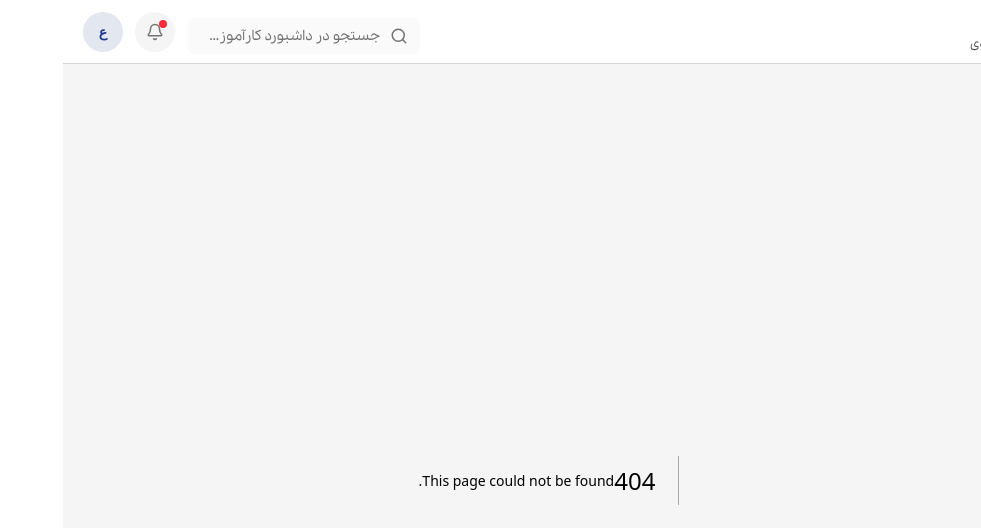
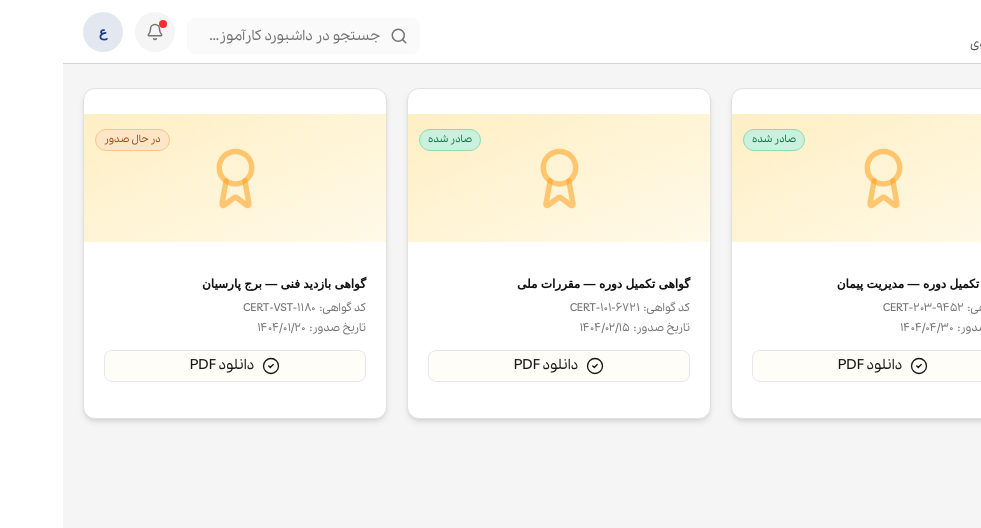
Before and after one commit to parrsa/InternshipNezam, a Next.js app: page /users/certificates in a window 1280 px wide. Before the commit this address had no page. Shown: the top 528 px of the page, without its empty margins (299-1280 px from the left). Built offline with nearby package versions, Linux system fonts and the light colour scheme; a web font is replaced by a local one.

Commit message:
complet certificate iten

```diff
--- /dev/null
+++ b/app/users/certificates/page.tsx
@@ -0,0 +1,120 @@
+"use client"
+import { Button } from '@/app/components/ui/Button'
+import { cn } from '@/lib/cn'
+import { Award, CheckCircle2, Download } from 'lucide-react'
+
+type CertificateStatus = 'issued' | 'issuing'
+
+interface CertificateItem {
+    id: number
+    title: string
+    code: string
+    date: string
+    status: CertificateStatus
+    fileUrl?: string
+}
+
+const CERTIFICATES: CertificateItem[] = [
+    {
+        id: 1,
+        title: 'گواهی تکمیل دوره — مدیریت پیمان',
+        code: 'CERT-203-9452',
+        date: '۱۴۰۴/۰۴/۳۰',
+        status: 'issued',
+    },
+    {
+        id: 2,
+        title: 'گواهی تکمیل دوره — مقررات ملی',
+        code: 'CERT-101-6721',
+        date: '۱۴۰۴/۰۲/۱۵',
+        status: 'issued',
+    },
+    {
+        id: 3,
+        title: 'گواهی بازدید فنی — برج پارسیان',
+        code: 'CERT-VST-1180',
+        date: '۱۴۰۴/۰۱/۲۰',
+        status: 'issuing',
+    },
+]
+
+const STATUS_MAP: Record<CertificateStatus, { label: string; className: string }> = {
+    issued: {
+        label: 'صادر شده',
+        className: 'bg-[#C9F1DE] border-[#8FD9B3] text-[#0F6B45]',
+    },
+    issuing: {
+        label: 'در حال صدور',
+        className: 'bg-[#FDE6C8] border-[#F7C58A] text-[#9A4A0A]',
+    },
+}
+
+function CertifiCates() {
+
+    const handleDownload = (item: CertificateItem) => {
+        if (item.fileUrl) window.open(item.fileUrl, '_blank')
+    }
+
+    return (
+        <div className='w-full flex flex-col gap-3 px-5 p-2'>
+            <div className='grid grid-cols-1 md:grid-cols-2 lg:grid-cols-3 gap-5'>
+                {CERTIFICATES.map((item) => {
+                    const status = STATUS_MAP[item.status]
+
+                    return (
+                        <div
+                            key={item.id}
+                            className='bg-white border border-[#E1E1DD] rounded-xl overflow-hidden pt-6.25 shadow-md'
+                        >
+                            <div className='relative h-32 w-full flex items-center justify-center bg-linear-to-br from-[#FEEFC3] to-[#FFF9E8]'>
+                                <span
+                                    className={`absolute left-2.75 top-3.75 inline-flex items-center justify-center h-5.5 px-2 rounded-full border text-3xs leading-none ${status.className}`}
+                                >
+                                    {status.label}
+                                </span>
+
+                                <Award
+                                    size={65}
+                                    strokeWidth={2}
+                                    color='rgba(255,160,30,0.55)'
+                                />
+                            </div>
+
+                            <div className='px-5 pt-9 pb-9 flex flex-col'>
+                                <h3 className='h-3 flex items-center text-xs font-bold text-[#111] m-0'>
+                                    {item.title}
+                                </h3>
+
+                                <p className='h-3 mt-3 flex items-center text-2xs text-neutral-500 m-0'>
+                                    کد گواهی: <span dir='ltr' className='mr-1 '>{item.code}</span>
+                                </p>
+
+                                <p className='h-5 mt-1  flex items-center text-2xs  text-neutral-500 m-0'>
+                                    تاریخ صدور: <span className='mr-1'>{item.date}</span>
+                                </p>
+
+                                <Button
+                                    leftIcon={
+                                        <CheckCircle2 size={18} strokeWidth={1.75} />
+                                    }
+                                    onClick={() => handleDownload(item)}
+                                    size="xs"
+                                    rounded='lg'
+                                    variant="solid"
+                                    type="button"
+                                    textSize='sm'
+                                    className={cn("flex w-full items-center mt-3 justify-center gap-2 h-8  border border-gray-200 bg-amber-50/40  text-nowrap  text-neutral-900 transition-colors active:text-neutral-950 active:bg-teal-50 hover:text-neutral-950 hover:bg-teal-50")}
+                                >
+                                    <span>دانلود PDF</span>
+                                </Button>
+
+                            </div>
+                        </div>
+                    )
+                })}
+            </div>
+        </div>
+    )
+}
+
+export default CertifiCates
```
